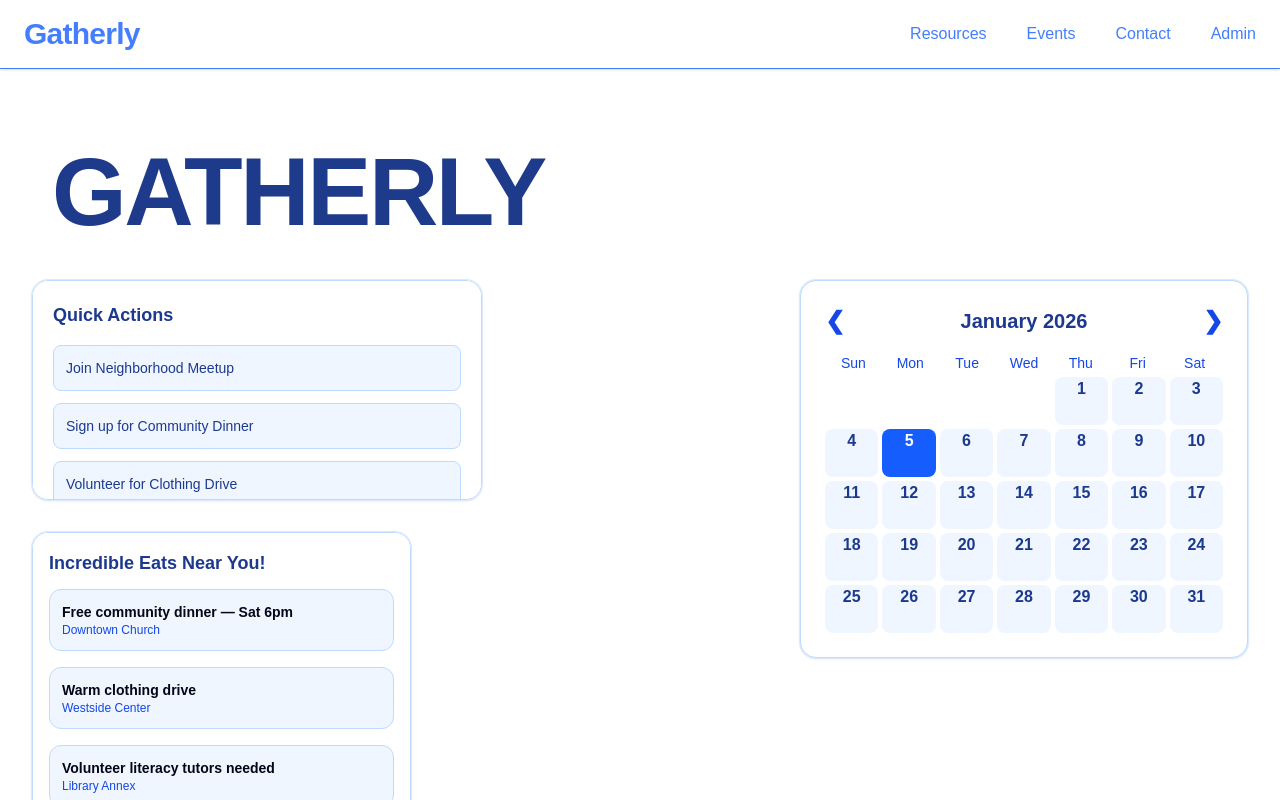
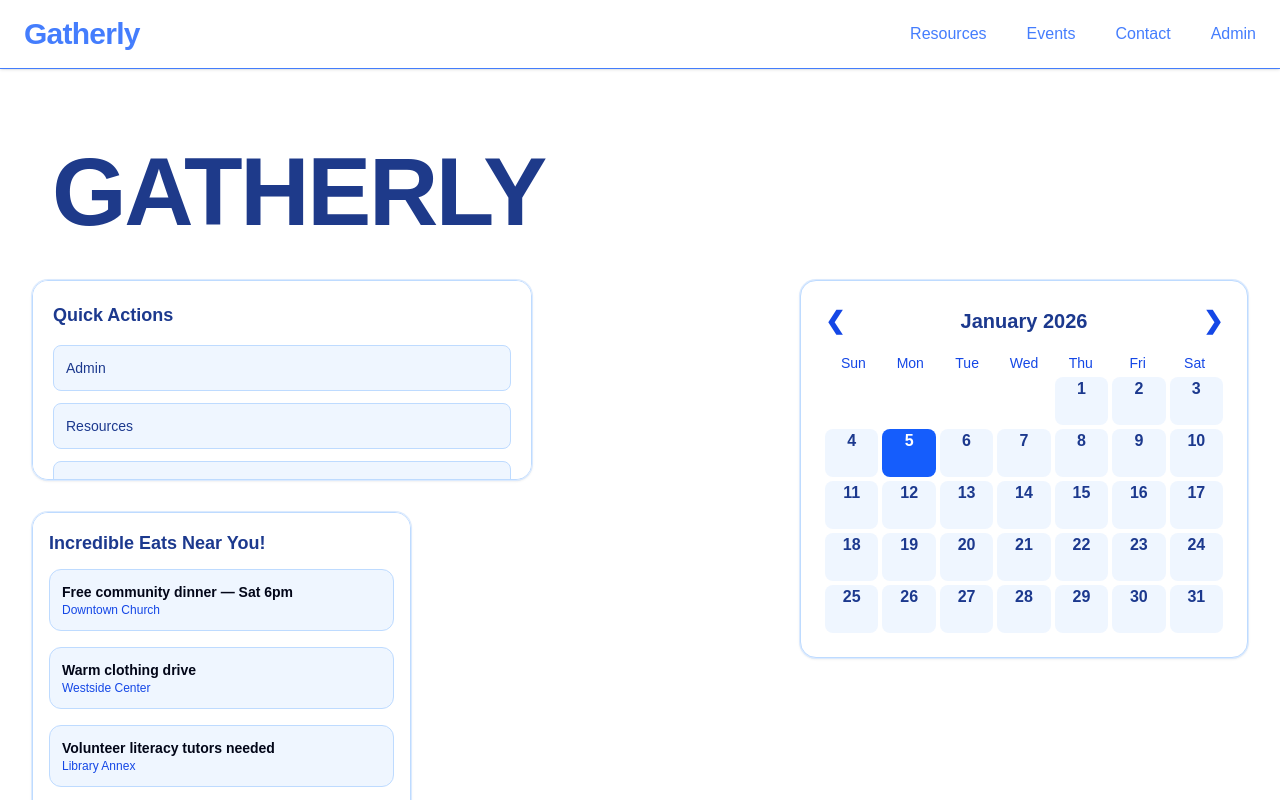
Before and after one commit to TSA-Group/tsa_group_starter, a Next.js app: page / in a window 1280 px wide. Shown: the top 800 px of the page. Built offline with nearby package versions, Linux system fonts and the light colour scheme.

Commit message:
Update QuickActions.tsx

```diff
--- a/app/QuickActions.tsx
+++ b/app/QuickActions.tsx
@@ -2,6 +2,7 @@
 
 import React from "react";
 import { motion, Variants } from "framer-motion";
+import Link from "next/link";
 
 // Animation variant for pop effect
 const cardPop: Variants = {
@@ -15,28 +16,30 @@ const cardPop: Variants = {
 };
 
 export function QuickActions() {
+  const actions = [
+    { label: "Admin", href: "/admin" },
+    { label: "Resources", href: "/map" },
+    { label: "Events", href: "/events" },
+  ];
+
   return (
     <motion.section
       layout
       variants={cardPop}
       initial="hidden"
       animate="show"
-      className="h-[220px] w-full lg:w-[450px] p-5 bg-white rounded-2xl border border-blue-200 ring-1 ring-blue-100 shadow-sm overflow-y-auto"
+      className="h-[200px] w-full lg:w-[500px] p-5 bg-white rounded-2xl border border-blue-200 ring-1 ring-blue-100 shadow-sm overflow-y-auto"
     >
       <h3 className="text-lg font-semibold mb-4 text-blue-900">Quick Actions</h3>
       <ul className="space-y-3">
-        {[
-          "Join Neighborhood Meetup",
-          "Sign up for Community Dinner",
-          "Volunteer for Clothing Drive",
-          "Donate Items for Local Pantry",
-          "Register for Community Cleanup",
-        ].map((action, i) => (
-          <li
-            key={i}
-            className="bg-blue-50 border border-blue-200 rounded-lg p-3 text-sm font-medium text-blue-900 hover:bg-blue-100 cursor-pointer transition"
-          >
-            {action}
+        {actions.map((action, i) => (
+          <li key={i}>
+            <Link
+              href={action.href}
+              className="block bg-blue-50 border border-blue-200 rounded-lg p-3 text-sm font-medium text-blue-900 hover:bg-blue-100 transition"
+            >
+              {action.label}
+            </Link>
           </li>
         ))}
       </ul>
```
